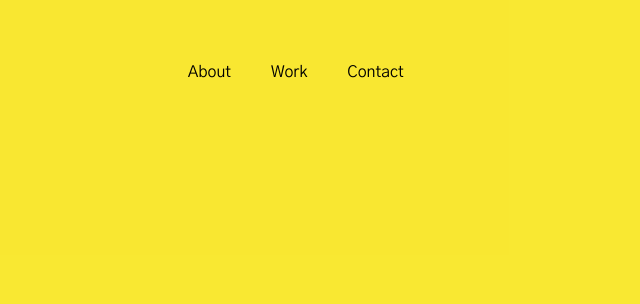
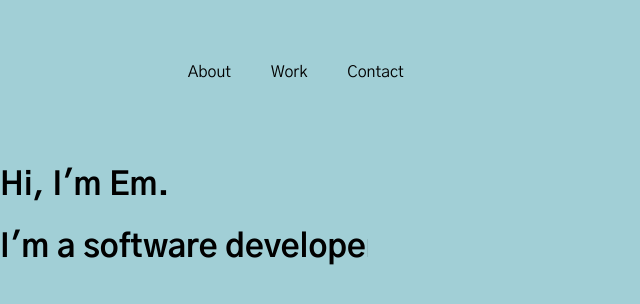
Before and after one commit to emorendorff/portfolio, a React (Create React App) app: page / in a window 1280 px wide. Shown: the top 304 px of the page, without its empty margins (0-640 px from the left). Built offline with nearby package versions, Linux system fonts and the light colour scheme.

Commit message:
Add home component and animation stylings

```diff
--- a/src/App.js
+++ b/src/App.js
@@ -1,10 +1,15 @@
 import logo from './logo.svg';
 import './App.css';
-import { NavBar } from './components/NavBar'
+import { NavBar } from './components/NavBar';
+import { Home } from './components/Home';
 
 function App() {
   return (
-    <NavBar />
+    <div>
+      <NavBar />
+      <Home />
+    </div>
+
     // <div className="App">
     //   <header className="App-header">
     //     <img src={logo} className="App-logo" alt="logo" />
--- /dev/null
+++ b/src/assets/stylesheets/animations.scss
@@ -0,0 +1,3 @@
+$duration: .2s;
+$distance: 8px;
+$easeOutBack: cubic-bezier(0.175, 0.885, 0.320, 1.275);
--- a/src/assets/stylesheets/base.scss
+++ b/src/assets/stylesheets/base.scss
@@ -13,14 +13,7 @@ html, body {
   outline: 0;
   padding: 0;
   // vertical-align: baseline;
-  background-color: rgba(249, 232, 50, 0.975);
-}
-
-a, p, li {
-  text-decoration: none;
-  list-style: none;
-  color: $black;
-  font-weight: 400;
+  background-color: #A1CFD6;
 }
 
 header {
@@ -34,9 +27,12 @@ header {
   display: inline-block;
   padding: 0px 20px;
   cursor: pointer;
-  transition: all 0.3s ease 0s;
+  // transition: all 0.3s ease 0s;
 }
 
-.nav-links li:hover {
-  color: white;
-}
+// .nav-links li:hover {
+//   color: white;
+// }
+
+// #A1CFD6
+// rgba(249, 232, 50, 0.975)
--- a/src/assets/stylesheets/fonts.scss
+++ b/src/assets/stylesheets/fonts.scss
@@ -1,3 +1,4 @@
 /* Background */
 $background: rgba(249, 232, 50, 0.975);
-$black: black
+$black: black;
+$underline: #F2EFEB;
--- /dev/null
+++ b/src/assets/stylesheets/home.scss
@@ -0,0 +1,55 @@
+.greeting h1 {
+  border-right: .15em solid $underline;
+  white-space: nowrap;
+  overflow: hidden;
+}
+.greeting h1:nth-child(1) {
+  width: 7.3em;
+  animation: type 2s steps(40, end);
+  animation-fill-mode: forwards;
+}
+
+.greeting h1:nth-child(2) {
+  width: 11.5em;
+  opacity: 0;
+  animation: type2 2s steps(40, end), blink .5s step-end infinite alternate;;
+  animation-delay: 2s;
+  animation-fill-mode: forwards;
+}
+
+
+
+@keyframes type {
+  0% {
+    width: 0;
+  }
+  99.9% {
+    border-right: .15em solid $underline;
+  }
+  100% {
+    border: none;
+  }
+}
+
+
+@keyframes type2 {
+  0% {
+    width: 0;
+  }
+  1% {
+    opacity: 1;
+  }
+  99.9% {
+    border-right: .15em solid $underline;
+  }
+  100% {
+    opacity: 1;
+    border: none;
+  }
+}
+
+// @keyframes blink {
+//   50% {
+//     border-color: $underline;
+//   }
+// }
--- a/src/assets/stylesheets/index.scss
+++ b/src/assets/stylesheets/index.scss
@@ -1,2 +1,5 @@
 @import './base.scss';
 @import './fonts.scss';
+@import './animations.scss';
+@import './navBar.scss';
+@import './home.scss';
--- /dev/null
+++ b/src/assets/stylesheets/navBar.scss
@@ -0,0 +1,82 @@
+a {
+text-decoration: none;
+list-style: none;
+color: $black;
+font-weight: 400;
+}
+
+// ul {
+//   list-style-type: none;
+//   margin: 0;
+//   text-align: center;
+//   margin-top: 10%;
+// }
+
+// li {
+//   display: inline-block;
+//   margin: 0 20px;
+// }
+
+// p, a {
+//   text-decoration: none;
+//   list-style: none;
+//   color: $black;
+//   font-weight: 400;
+
+//   &:before,
+//   &:after {
+//     content: '';
+//     position: absolute;
+//     bottom: 2px;
+//     left: 0; right: 0;
+//     height: 2px;
+//     background-color: $underline;
+//   }
+//   &:before {
+//     opacity: 0;
+//     transform: translateY(- $distance);
+//     transition: transform 0s $easeOutBack, opacity 0s;
+//   }
+//   &:after {
+//     opacity: 0;
+//     transform: translateY($distance/2);
+//     transition: transform $duration $easeOutBack, opacity $duration;
+//   }
+//   &:hover,
+//   &:focus {
+//     &:before,
+//     &:after {
+//       opacity: 1;
+//       transform: translateY(0);
+//     }
+//     &:before {
+//       transition: transform $duration $easeOutBack, opacity $duration;
+//     }
+//     &:after {
+//       transition: transform 0s $duration $easeOutBack, opacity 0s $duration;
+//     }
+//   }
+// }
+
+// a::after {
+//   content: '';
+//   position: absolute;
+//   bottom: 0;
+//   left: 0;
+//   width: 100%;
+//   height: 0.1em;
+//   background-color: hotpink;
+//   opacity: 0;
+//   transition: opacity 300ms, transform 300ms;
+// }
+
+// a:hover::after,
+// a:focus::after {
+//   opacity: 1;
+//   transform: translate3d(0, 0.2em, 0);
+// }
+
+// text-decoration: none;
+// list-style: none;
+// color: $black;
+// font-weight: 400;
--- /dev/null
+++ b/src/components/Home.js
@@ -0,0 +1,8 @@
+export const Home = () => {
+  return (
+    <div className='greeting typewriter'>
+      <h1>Hi, I'm Em.</h1>
+      <h1>I'm a software developer </h1>
+    </div>
+  );
+};
```
